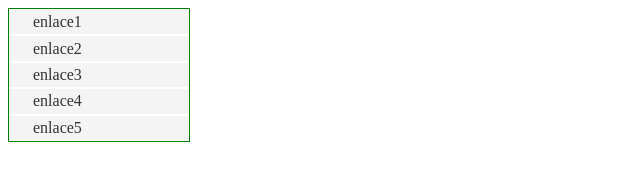
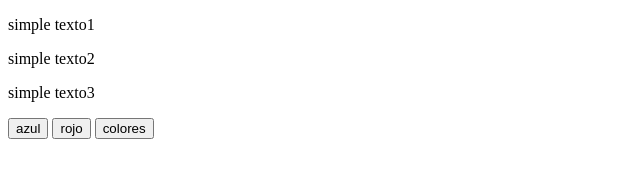
Before and after one commit to JoseMartine0/80640, a plain HTML site: page Ejercicio1.html in a window 1280 px wide. Shown: the whole page, without its empty margins (0-640 px from the left). Drawn offline with Linux system fonts and the light colour scheme.

Commit message:
Practica5 5-octubre-2022

```diff
--- a/Ejercicio1.html
+++ b/Ejercicio1.html
@@ -1,28 +1,47 @@
 <!DOCTYPE html>
-<html>
-    <head>
-        <link rel="stylesheet" href="Ejercicio1.css">
+<html lang="en">
+<head>
+    <meta charset="UTF-8">
+    <meta http-equiv="X-UA-Compatible" content="IE=edge">
+    <meta name="viewport" content="width=device-width, initial-scale=1.0">
+    <title>Document</title>
+    <script>
+        function cambiarColor(color) {
+            console.log("el color recibido es:", color);
+            let e = document.getElementById("texto1");
+            e.style.color = color
 
-    </head>
+        }
+        function cambiarColor2(color) {
+            console.log("el color recibido es:", color);
+            let e = document.getElementById("texto3");
+            e.style.color = color
 
+        }
+        function cambiarColores(color) {
+            let c = document.getElementsByTagName("p")
+            // for (let index = 0; index < c.length; index++) {
+            //     c[index].style.color = color
 
+            // }
+            var arr = [].slice.call(c);
+            arr.forEach(element => {
+                console.log(element)
+
+            });
+
+        }
+    </script>
+</head>
 <body>
-
-    <div class="menu">
-
-
-        <ul class="menu">
-            <li><a href="">enlace1</a></li>
-            <li><a href="">enlace2</a></li>
-            <li><a href="">enlace3</a></li>
-            <li><a href="">enlace4</a></li>
-            <li><a href="">enlace5</a></li>
-        </ul>
-
-    </div>
-
-
+    <!-- p#texto{simple texto}+(button[onclick=cambiarColor\(yellow\)])*2 -->
+    <!-- p#texto{simple texto}+(button[onclick=cambiarColor\(\'yellow\'\)])*2 -->
+    <p id="texto1">simple texto1</p>
+    <p id="texto2">simple texto2</p>
+    <p id="texto3">simple texto3</p>
+    <button onclick="cambiarColor('blue'); cambiarColor2('green')">azul</button>
+    <button onclick="cambiarColor('red'); cambiarColor2('yellow')">rojo</button>
+    <button onclick="cambiarColores('orange');">colores</button>
 
 </body>
-
 </html>
```
